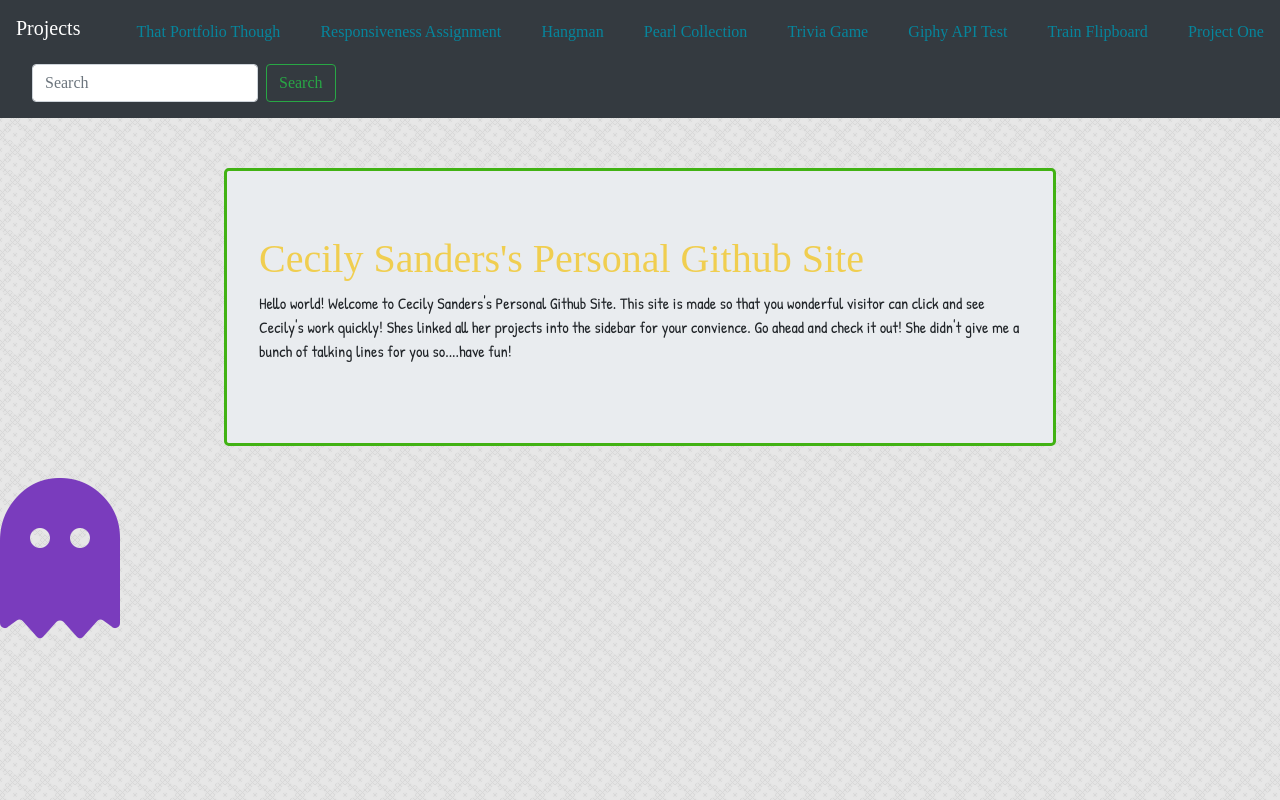
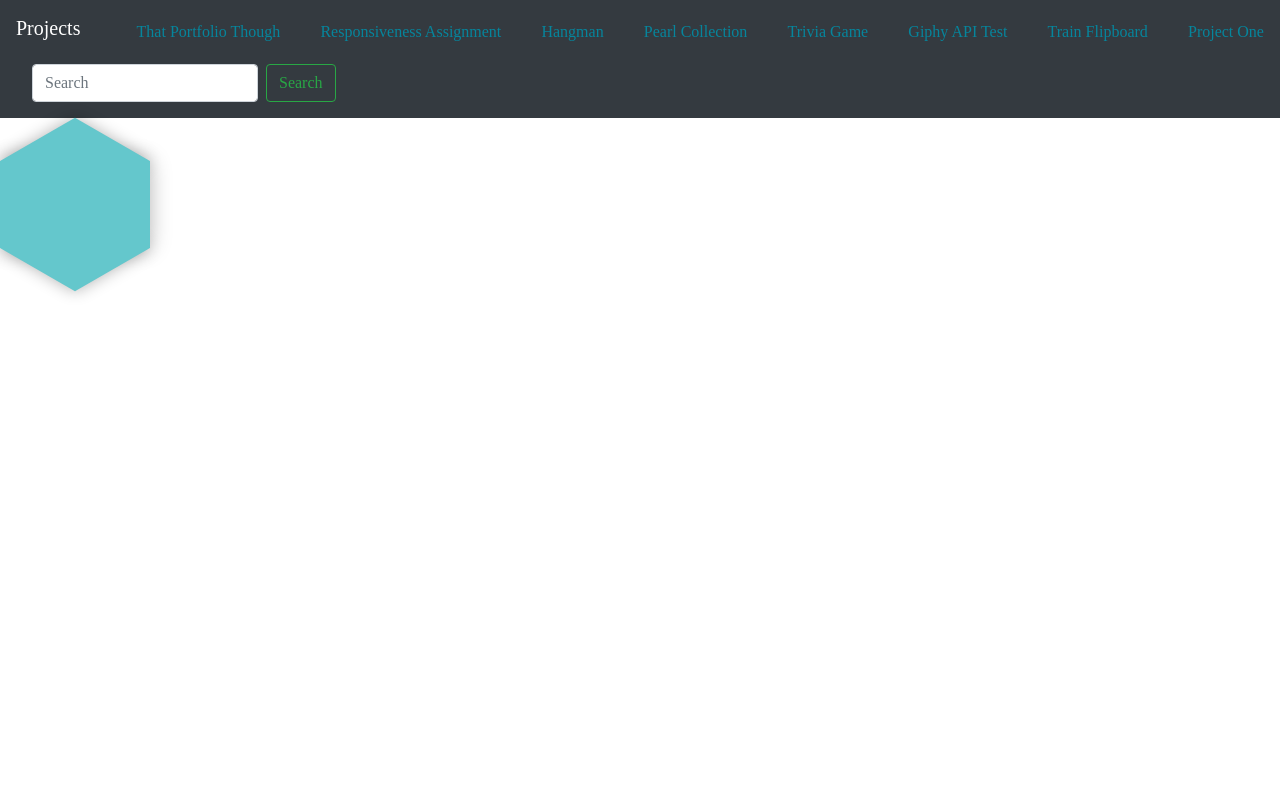
Before and after one commit to SandersCecily/sanderscecily.github.io, a plain HTML site: page index.html in a window 1280 px wide. Drawn offline with nearby package versions, Linux system fonts and the light colour scheme; a web font is replaced by a local one.

Commit message:
mid work save

```diff
--- a/index.html
+++ b/index.html
@@ -4,10 +4,10 @@
         <meta charset="utf-8">
         <title>Cecily Sanders's Work</title>
         <link rel="stylesheet" href="https://stackpath.bootstrapcdn.com/bootstrap/4.1.3/css/bootstrap.min.css" integrity="sha384-MCw98/SFnGE8fJT3GXwEOngsV7Zt27NXFoaoApmYm81iuXoPkFOJwJ8ERdknLPMO" crossorigin="anonymous">
-        <link rel="stylesheet" type="text/css" href="style.css">
         <link href="https://fonts.googleapis.com/css?family=Patrick+Hand" rel="stylesheet">
         <link href="https://fonts.googleapis.com/css?family=Goudy+Bookletter+1911" rel="stylesheet">
         <link rel="stylesheet" href="https://use.fontawesome.com/releases/v5.4.2/css/all.css" integrity="sha384-/rXc/GQVaYpyDdyxK+ecHPVYJSN9bmVFBvjA/9eOB+pb3F2w2N6fc5qB9Ew5yIns" crossorigin="anonymous">
+        <link rel="stylesheet" type="text/css" href="style.css">
     </head>
     <body>
         <nav class="navbar navbar-dark bg-dark">
@@ -30,16 +30,6 @@
                 </form>
               </nav>
         </nav>
-        <article class="jumbotron">
-        <h1>Cecily Sanders's Personal Github Site</h1>
-            <p>
-                Hello world! Welcome to Cecily Sanders's Personal Github Site. This site is made so that you
-                wonderful visitor can click and see Cecily's work quickly! Shes linked all her projects into
-                 the sidebar for your convience. Go ahead and check it out! She didn't give me a bunch of
-                 talking lines for you so....have fun!
-            </p>
-        </article>
-        <i class="fas fa-ghost fa-10x" id="ghostyboy"></i>
-        <img src="" alt="">
+        <div class="hexagon"><span></span></div>
     </body>
 </html>
--- a/style.css
+++ b/style.css
@@ -42,3 +42,47 @@ a:hover{
     color: #7A3CBD;
     margin:0 auto;
 }
+
+.hexagon {
+    position: relative;
+    width: 150px;
+    height: 86.60px;
+    background-color: #64C7CC;
+    margin: 43.30px 0;
+    box-shadow: 0 0 20px rgba(0,0,0,0.3);
+  }
+
+  .hexagon:before,
+  .hexagon:after {
+    content: "";
+    position: absolute;
+    z-index: 1;
+    width: 106.07px;
+    height: 106.07px;
+    -webkit-transform: scaleY(0.5774) rotate(-45deg);
+    -ms-transform: scaleY(0.5774) rotate(-45deg);
+    transform: scaleY(0.5774) rotate(-45deg);
+    background-color: inherit;
+    left: 21.9670px;
+    box-shadow: 0 0 20px rgba(0,0,0,0.3);
+  }
+
+  .hexagon:before {
+    top: -53.0330px;
+  }
+
+  .hexagon:after {
+    bottom: -53.0330px;
+  }
+
+  /*cover up extra shadows*/
+  .hexagon span {
+    display: block;
+    position: absolute;
+    top:0px;
+    left: 0;
+    width:150px;
+    height:86.6025px;
+    z-index: 2;
+    background: inherit;
+  }
```
Also changed, not shown: main.js (added, +9 -0 lines), knitting250px/knitting250px.png (added), knitting250px/knitting250px_@2X.png (added), knitting250px/readme.txt (renamed from lyonnette/readme.txt), lyonnette/lyonnette.png (deleted), lyonnette/lyonnette_@2X.png (deleted), 2 other files.
